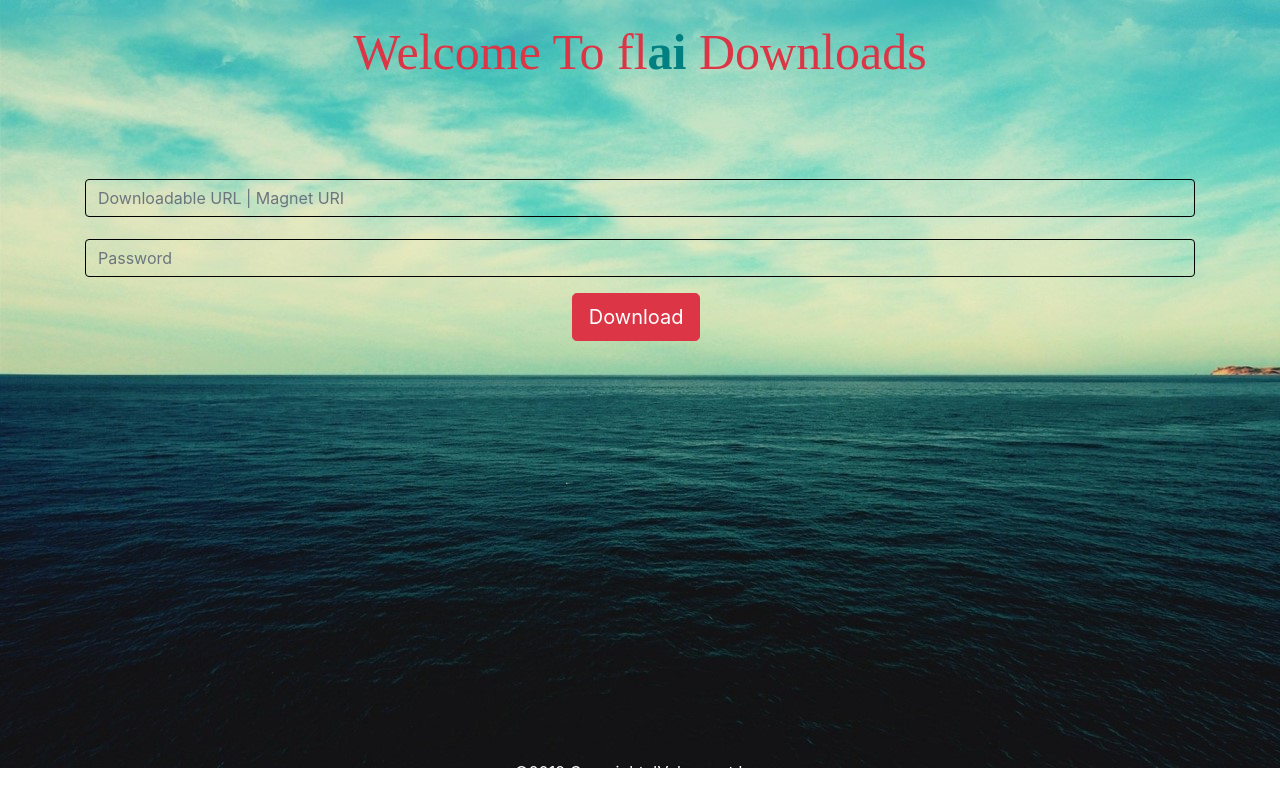
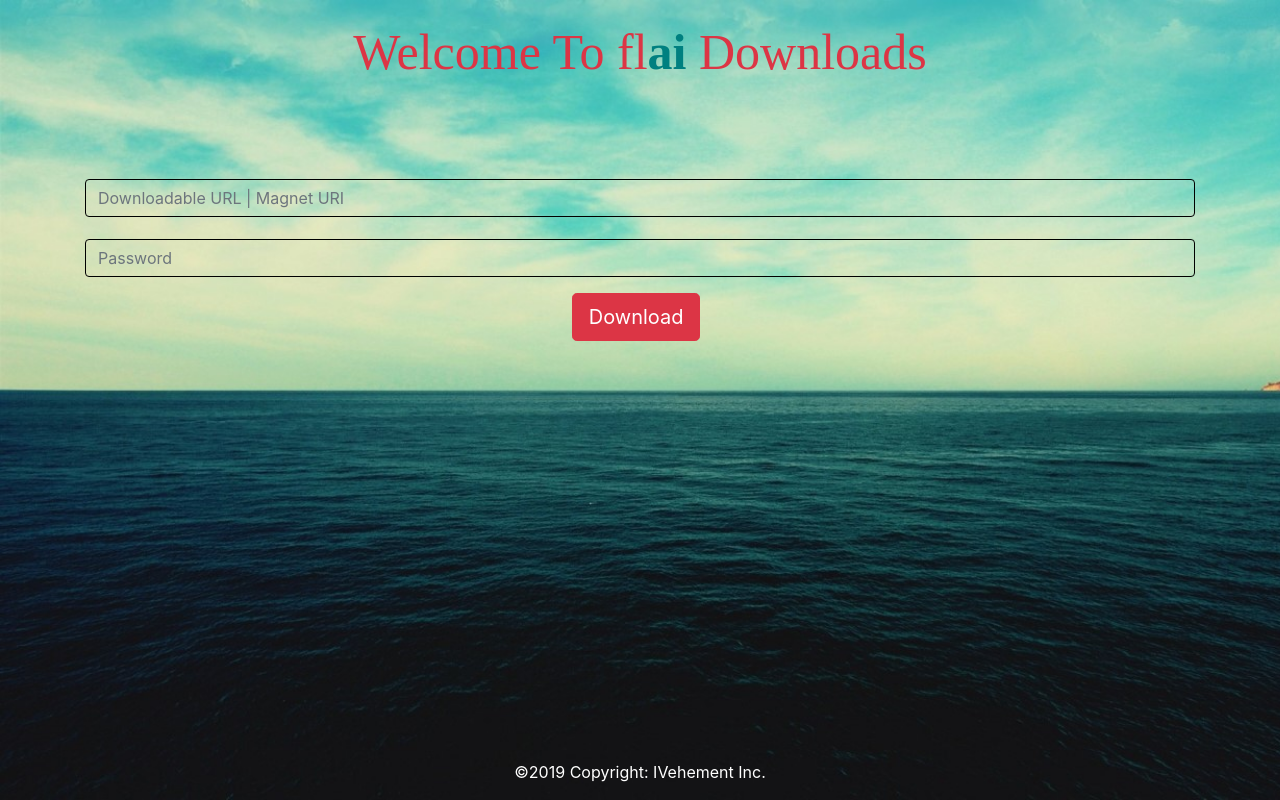
Before and after one commit to jvoltci/flai, a React (Create React App) app: page /#/ in a window 1280 px wide. Built offline with nearby package versions, Linux system fonts and the light colour scheme.

Commit message:
Fixed layout image cut

```diff
--- a/public/index.html
+++ b/public/index.html
@@ -15,15 +15,13 @@
     <link rel="manifest" href="%PUBLIC_URL%/manifest.json" />
     <link rel="stylesheet" href="https://maxcdn.bootstrapcdn.com/bootstrap/4.0.0/css/bootstrap.min.css" integrity="sha384-Gn5384xqQ1aoWXA+058RXPxPg6fy4IWvTNh0E263XmFcJlSAwiGgFAW/dAiS6JXm" crossorigin="anonymous">
     <style>
-    .footer {
-      position: fixed;
-      left: 0;
-      bottom: 0;
-      width: 100%;
-
-      background: transparent;
-      color: white;
-      text-align: center;
+    footer {
+      width:100%;
+      color:white;
+      position:absolute;
+      left:0;
+      bottom:0;
+      text-align:center;
     }
     </style>
     <!--
@@ -38,14 +36,14 @@
     <title>flai</title>
   </head>
   <body>
-    <noscript>You need to enable JavaScript to run this app.</noscript>
+       <noscript>You need to enable JavaScript to run this app.</noscript>
     <div id="root"></div>
 
-    <div class="footer">
+                <footer class="footer">
       <div class="footer-copyright text-center py-3">©<script> document.write(new Date().getFullYear()); </script><span>&nbsp;Copyright:</span>
         <a style="color: white;" target="_blank" rel="noopener noreferrer" href="https://ivehement.wordpress.com">IVehement Inc.</a>
       </div>
-    </div>
+    </footer>
   </body>
 
 </html>
--- a/src/Components/Home/Home.css
+++ b/src/Components/Home/Home.css
@@ -1,3 +1,8 @@
+.container {
+  min-height: 100%;
+  margin-bottom: -40px;
+  padding-bottom: 40px;
+}
 #u1 {
   color: rgb(220, 53, 69);
   padding-top: 2%;
--- a/src/Components/Home/Home.js
+++ b/src/Components/Home/Home.js
@@ -97,9 +97,11 @@ class App extends Component {
             }
             { this.state.list? <List items={this.state.files} />: '' }
 
+
           </div>
         </div>
       </div>
+
     );
   }
 }
--- a/src/index.css
+++ b/src/index.css
@@ -1,6 +1,6 @@
-body {
-  margin: 0;
-  padding: 0;
+html,body {
+
+  height:100%  ;
   font-family: -apple-system, BlinkMacSystemFont, "Segoe UI", "Roboto", "Oxygen",
     "Ubuntu", "Cantarell", "Fira Sans", "Droid Sans", "Helvetica Neue",
     sans-serif;
@@ -8,7 +8,7 @@ body {
   -moz-osx-font-smoothing: grayscale;
   background-image: url('./Components/Home/index.jpg');
   background-repeat: no-repeat;
-  background-size: cover cover;
+  background-size: cover;
 }
 
 code {
```
